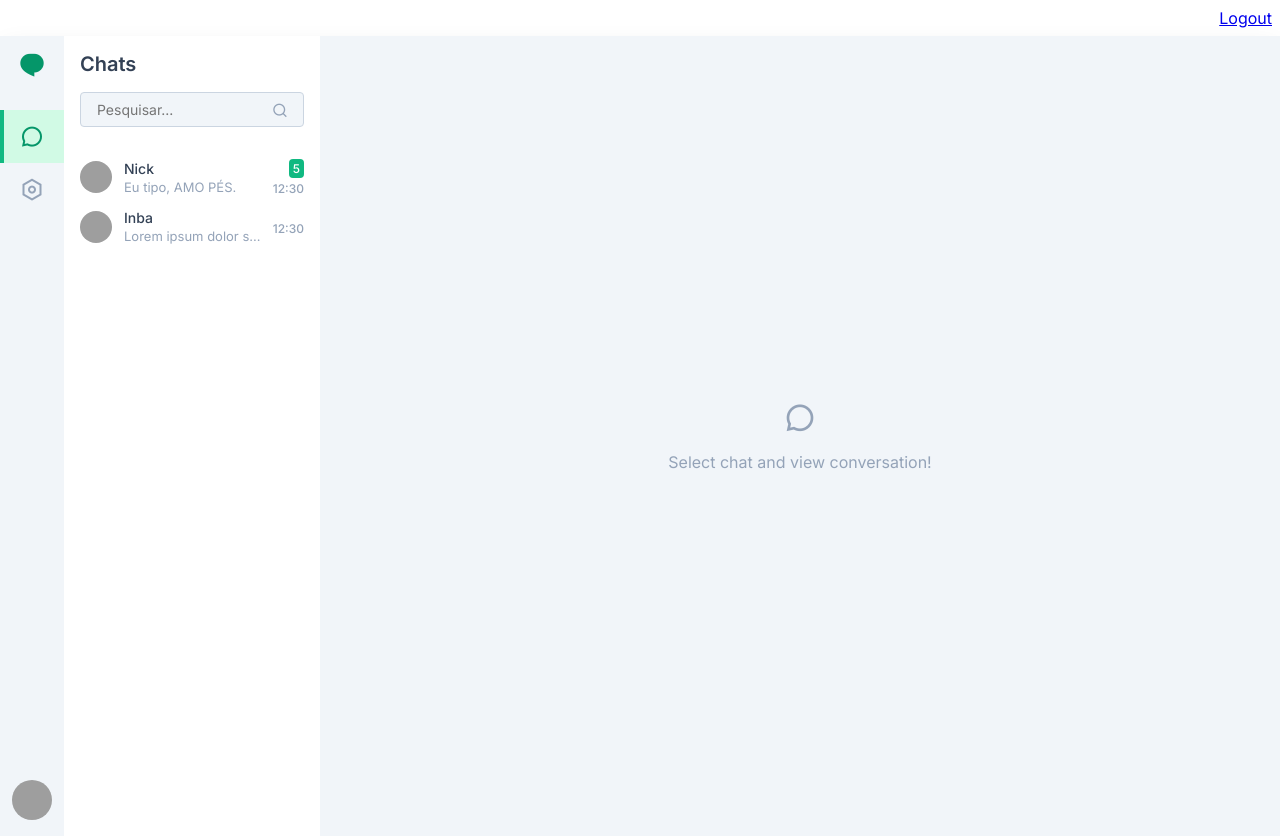
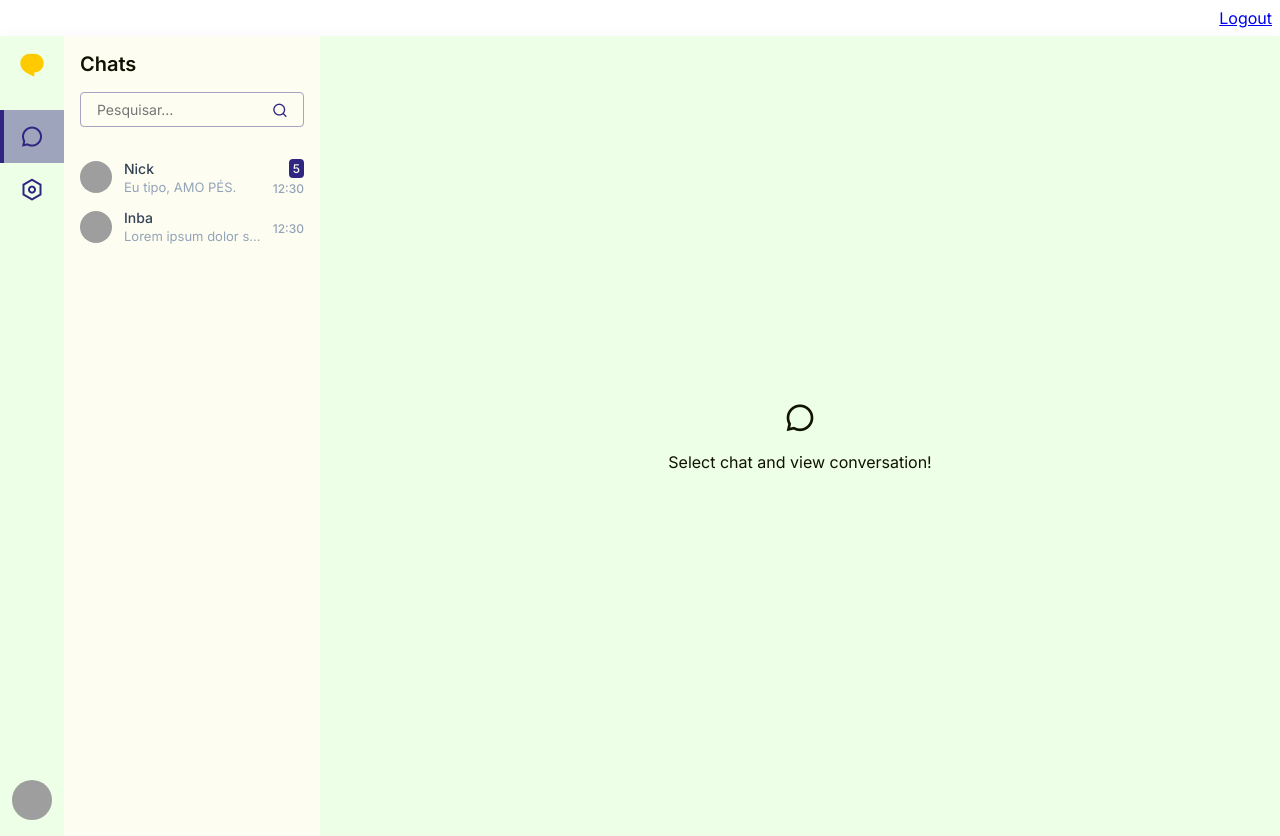
Before and after one commit to Lizard670/Zappy, a Django app: page / in a window 1280 px wide. Run offline with Django 5.2, Linux system fonts and the light colour scheme; the visitor is signed in with stand-in values (Sample User, id 1); some libraries are stand-ins or nearby versions; grey boxes are pictures that could not be loaded.

Commit message:
Atualização do css da home
"""Merge""" das mudanças feitas na branch frontend antiga
Esse git ta uma bagunça mas não tem muito oq eu possa fazer, não foi minha culpa e não tem como eu salvar o dia agora

```diff
--- a/static/css/chat.css
+++ b/static/css/chat.css
@@ -12,7 +12,7 @@
 
 body {
     font-family: 'Inter', sans-serif;
-    color: var(--slate-700);
+    color: var(--backgroud);
 }
 /* end: Globals */
 
@@ -20,7 +20,7 @@ body {
 
 /* start: Chat */
 .chat-section {
-    box-shadow: inset 0 160px 0 0 var(--emerald-500);
+    box-shadow: inset 0 160px 0 0 var(--detalhe2);
     min-height: 100vh;
     display: flex;
     align-items: center;
@@ -32,7 +32,7 @@ body {
     width: 100%;
     height: 720px;
     box-shadow: 0 8px 24px -4px rgba(0, 0, 0, .1);
-    background-color: var(--white);
+    background-color: var(--branco);
     position: relative;
 }
 /* end: Chat */
@@ -42,7 +42,7 @@ body {
 /* start: Sidebar */
 .chat-sidebar {
     width: 64px;
-    background-color: var(--slate-100);
+    background-color: var(--backgroud-chat);
     height: 100%;
     display: flex;
     flex-direction: column;
@@ -53,7 +53,7 @@ body {
 }
 .chat-sidebar-logo {
     font-size: 28px;
-    color: var(--emerald-600);
+    color: var(--logo);
     display: block;
     text-align: center;
     padding: 12px 8px;
@@ -72,17 +72,17 @@ body {
     padding: 12px 8px;
     font-size: 24px;
     text-decoration: none;
-    color: var(--slate-400);
+    color: var(--detalhe1);
     position: relative;
     transition: color .15s ease-in-out;
 }
 .chat-sidebar-menu > * > a:hover {
-    color: var(--slate-600);
+    color: var(--detalhe1);
 }
 .chat-sidebar-menu > .active > a {
-    box-shadow: inset 4px 0 0 0 var(--emerald-500);
-    color: var(--emerald-600);
-    background-color: var(--emerald-100);
+    box-shadow: inset 4px 0 0 0 var(--detalhe1);
+    color: var(--detalhe1);
+    background-color: var(--detalhe-transparencia);
 }
 .chat-sidebar-menu > * > a::before {
     content: attr(data-title);
@@ -94,7 +94,7 @@ body {
     font-size: 13px;
     padding: 6px 12px;
     background-color: rgba(0, 0, 0, .6);
-    color: var(--white);
+    color: var(--branco);
     opacity: 0;
     visibility: hidden;
     transition: all .15s ease-in-out;
@@ -175,7 +175,7 @@ body {
 }
 .content-sidebar {
     width: 256px;
-    background-color: var(--white);
+    background-color: var(--backgroud);
     display: flex;
     flex-direction: column;
     height: 100%;
@@ -186,6 +186,7 @@ body {
 .content-sidebar-title {
     font-size: 20px;
     font-weight: 600;
+    color: var(--text);
     padding: 16px;
 }
 .content-sidebar-form {
@@ -194,8 +195,8 @@ body {
 }
 .content-sidebar-input {
     padding: 8px 16px;
-    background-color: var(--slate-100);
-    border: 1px solid var(--slate-300);
+    background-color: var(--backgroud-detalhe);
+    border: 1px solid var(--detalhe-transparencia);
     outline: none;
     width: 100%;
     border-radius: 4px;
@@ -203,14 +204,14 @@ body {
     font-size: 14px;
 }
 .content-sidebar-input:focus {
-    border-color: var(--slate-400);
+    border-color: var(--indigo-800);
 }
 .content-sidebar-submit {
     position: absolute;
     top: 50%;
     transform: translateY(-50%);
     right: 32px;
-    color: var(--slate-400);
+    color: var(--detalhe1);
     background-color: transparent;
     outline: transparent;
     border: none;
@@ -300,8 +301,8 @@ body {
 .content-message-unread {
     font-size: 12px;
     font-weight: 500;
-    color: var(--white);
-    background-color: var(--emerald-500);
+    color: var(--branco);
+    background-color: var(--detalhe1);
     padding: 2px 4px;
     border-radius: 4px;
 }
@@ -316,7 +317,7 @@ body {
 
 /* start: Conversation */
 .conversation {
-    background-color: var(--slate-100);
+    background-color: var(--backgroud-chat);
     height: 100%;
     padding-left: 256px;
     display: none;
@@ -647,37 +651,37 @@ body {
     background-color: transparent;
     outline: transparent;
     font-size: 20px;
-    color: var(--slate-400);
+    color: var(--green-400);
     cursor: pointer;
     flex-shrink: 0;
 }
 .conversation-form-button:hover {
-    background-color: var(--slate-100);
-    color: var(--slate-600);
+    background-color: var(--green-100);
+    color: var(--botao);
 }
 .conversation-form-button:active {
-    background-color: var(--slate-200);
-    color: var(--slate-600);
+    background-color: var(--green-200);
+    color: var(--botao);
 }
 .conversation-form-submit {
-    background-color: var(--emerald-500);
-    box-shadow: 0 2px 8px -2px var(--emerald-500);
-    color: var(--white);
+    background-color: var(--botao);
+    box-shadow: 0 2px 8px -2px var(--botao);
+    color: var(--branco);
 }
 .conversation-form-submit:hover {
-    background-color: var(--emerald-600);
-    color: var(--white);
+    background-color: var(--green-600);
+    color: var(--branco);
 }
 .conversation-form-submit:active {
     background-color: var(--emerald-700);
-    color: var(--white);
+    color: var(--branco);
 }
 .conversation-default {
     align-items: center;
     justify-content: center;
     padding: 16px;
     padding-left: calc(256px + 16px);
-    color: var(--slate-400);
+    color: var(--text);
 }
 .conversation-default i {
     font-size: 32px;
--- a/static/css/tailwindcss-colors.css
+++ /dev/null
@@ -1,269 +0,0 @@
-:root {
-    /* This color palletes from Tailwind CSS */
-    --white: #fff;
-    --black: #000;
-
-    --slate-50: #f8fafc;
-    --slate-100: #f1f5f9;
-    --slate-200: #e2e8f0;
-    --slate-300: #cbd5e1;
-    --slate-400: #94a3b8;
-    --slate-500: #64748b;
-    --slate-600: #475569;
-    --slate-700: #334155;
-    --slate-800: #1e293b;
-    --slate-900: #0f172a;
-    --slate-950: #020617;
-
-    --gray-50: #f9fafb;
-    --gray-100: #f3f4f6;
-    --gray-200: #e5e7eb;
-    --gray-300: #d1d5db;
-    --gray-400: #9ca3af;
-    --gray-500: #6b7280;
-    --gray-600: #4b5563;
-    --gray-700: #374151;
-    --gray-800: #1f2937;
-    --gray-900: #111827;
-    --gray-950: #030712;
-
-    --zinc-50: #fafafa;
-    --zinc-100: #f4f4f5;
-    --zinc-200: #e4e4e7;
-    --zinc-300: #d4d4d8;
-    --zinc-400: #a1a1aa;
-    --zinc-500: #71717a;
-    --zinc-600: #52525b;
-    --zinc-700: #3f3f46;
-    --zinc-800: #27272a;
-    --zinc-900: #18181b;
-    --zinc-950: #09090b;
-
-    --neutral-50: #fafafa;
-    --neutral-100: #f5f5f5;
-    --neutral-200: #e5e5e5;
-    --neutral-300: #d4d4d4;
-    --neutral-400: #a3a3a3;
-    --neutral-500: #737373;
-    --neutral-600: #525252;
-    --neutral-700: #404040;
-    --neutral-800: #262626;
-    --neutral-900: #171717;
-    --neutral-950: #0a0a0a;
-
-    --stone-50: #fafaf9;
-    --stone-100: #f5f5f4;
-    --stone-200: #e7e5e4;
-    --stone-300: #d6d3d1;
-    --stone-400: #a8a29e;
-    --stone-500: #78716c;
-    --stone-600: #57534e;
-    --stone-700: #44403c;
-    --stone-800: #292524;
-    --stone-900: #1c1917;
-    --stone-950: #0c0a09;
-
-    --red-50: #fef2f2;
-    --red-100: #fee2e2;
-    --red-200: #fecaca;
-    --red-300: #fca5a5;
-    --red-400: #f87171;
-    --red-500: #ef4444;
-    --red-600: #dc2626;
-    --red-700: #b91c1c;
-    --red-800: #991b1b;
-    --red-900: #7f1d1d;
-    --red-950: #450a0a;
-
-    --orange-50: #fff7ed;
-    --orange-100: #ffedd5;
-    --orange-200: #fed7aa;
-    --orange-300: #fdba74;
-    --orange-400: #fb923c;
-    --orange-500: #f97316;
-    --orange-600: #ea580c;
-    --orange-700: #c2410c;
-    --orange-800: #9a3412;
-    --orange-900: #7c2d12;
-    --orange-950: #431407;
-
-    --amber-50: #fffbeb;
-    --amber-100: #fef3c7;
-    --amber-200: #fde68a;
-    --amber-300: #fcd34d;
-    --amber-400: #fbbf24;
-    --amber-500: #f59e0b;
-    --amber-600: #d97706;
-    --amber-700: #b45309;
-    --amber-800: #92400e;
-    --amber-900: #78350f;
-    --amber-950: #451a03;
-
-    --yellow-50: #fefce8;
-    --yellow-100: #fef9c3;
-    --yellow-200: #fef08a;
-    --yellow-300: #fde047;
-    --yellow-400: #facc15;
-    --yellow-500: #eab308;
-    --yellow-600: #ca8a04;
-    --yellow-700: #a16207;
-    --yellow-800: #854d0e;
-    --yellow-900: #713f12;
-    --yellow-950: #422006;
-
-    --lime-50: #f7fee7;
-    --lime-100: #ecfccb;
-    --lime-200: #d9f99d;
-    --lime-300: #bef264;
-    --lime-400: #a3e635;
-    --lime-500: #84cc16;
-    --lime-600: #65a30d;
-    --lime-700: #4d7c0f;
-    --lime-800: #3f6212;
-    --lime-900: #365314;
-    --lime-950: #1a2e05;
-
-    --green-50: #f0fdf4;
-    --green-100: #dcfce7;
-    --green-200: #bbf7d0;
-    --green-300: #86efac;
-    --green-400: #4ade80;
-    --green-500: #22c55e;
-    --green-600: #16a34a;
-    --green-700: #15803d;
-    --green-800: #166534;
-    --green-900: #14532d;
-    --green-950: #052e16;
-
-    --emerald-50: #ecfdf5;
-    --emerald-100: #d1fae5;
-    --emerald-200: #a7f3d0;
-    --emerald-300: #6ee7b7;
-    --emerald-400: #34d399;
-    --emerald-500: #10b981;
-    --emerald-600: #059669;
-    --emerald-700: #047857;
-    --emerald-800: #065f46;
-    --emerald-900: #064e3b;
-    --emerald-950: #022c22;
-
-    --teal-50: #f0fdfa;
-    --teal-100: #ccfbf1;
-    --teal-200: #99f6e4;
-    --teal-300: #5eead4;
-    --teal-400: #2dd4bf;
-    --teal-500: #14b8a6;
-    --teal-600: #0d9488;
-    --teal-700: #0f766e;
-    --teal-800: #115e59;
-    --teal-900: #134e4a;
-    --teal-950: #042f2e;
-
-    --cyan-50: #ecfeff;
-    --cyan-100: #cffafe;
-    --cyan-200: #a5f3fc;
-    --cyan-300: #67e8f9;
-    --cyan-400: #22d3ee;
-    --cyan-500: #06b6d4;
-    --cyan-600: #0891b2;
-    --cyan-700: #0e7490;
-    --cyan-800: #155e75;
-    --cyan-900: #164e63;
-    --cyan-950: #083344;
-
-    --sky-50: #f0f9ff;
-    --sky-100: #e0f2fe;
-    --sky-200: #bae6fd;
-    --sky-300: #7dd3fc;
-    --sky-400: #38bdf8;
-    --sky-500: #0ea5e9;
-    --sky-600: #0284c7;
-    --sky-700: #0369a1;
-    --sky-800: #075985;
-    --sky-900: #0c4a6e;
-    --sky-950: #082f49;
-
-    --blue-50: #eff6ff;
-    --blue-100: #dbeafe;
-    --blue-200: #bfdbfe;
-    --blue-300: #93c5fd;
-    --blue-400: #60a5fa;
-    --blue-500: #3b82f6;
-    --blue-600: #2563eb;
-    --blue-700: #1d4ed8;
-    --blue-800: #1e40af;
-    --blue-900: #1e3a8a;
-    --blue-950: #172554;
-
-    --indigo-50: #eef2ff;
-    --indigo-100: #e0e7ff;
-    --indigo-200: #c7d2fe;
-    --indigo-300: #a5b4fc;
-    --indigo-400: #818cf8;
-    --indigo-500: #6366f1;
-    --indigo-600: #4f46e5;
-    --indigo-700: #4338ca;
-    --indigo-800: #3730a3;
-    --indigo-900: #312e81;
-    --indigo-950: #1e1b4b;
-
-    --violet-50: #f5f3ff;
-    --violet-100: #ede9fe;
-    --violet-200: #ddd6fe;
-    --violet-300: #c4b5fd;
-    --violet-400: #a78bfa;
-    --violet-500: #8b5cf6;
-    --violet-600: #7c3aed;
-    --violet-700: #6d28d9;
-    --violet-800: #5b21b6;
-    --violet-900: #4c1d95;
-    --violet-950: #2e1065;
-
-    --purple-50: #faf5ff;
-    --purple-100: #f3e8ff;
-    --purple-200: #e9d5ff;
-    --purple-300: #d8b4fe;
-    --purple-400: #c084fc;
-    --purple-500: #a855f7;
-    --purple-600: #9333ea;
-    --purple-700: #7e22ce;
-    --purple-800: #6b21a8;
-    --purple-900: #581c87;
-    --purple-950: #3b0764;
-
-    --fuchsia-50: #fdf4ff;
-    --fuchsia-100: #fae8ff;
-    --fuchsia-200: #f5d0fe;
-    --fuchsia-300: #f0abfc;
-    --fuchsia-400: #e879f9;
-    --fuchsia-500: #d946ef;
-    --fuchsia-600: #c026d3;
-    --fuchsia-700: #a21caf;
-    --fuchsia-800: #86198f;
-    --fuchsia-900: #701a75;
-    --fuchsia-950: #4a044e;
-
-    --pink-50: #fdf2f8;
-    --pink-100: #fce7f3;
-    --pink-200: #fbcfe8;
-    --pink-300: #f9a8d4;
-    --pink-400: #f472b6;
-    --pink-500: #ec4899;
-    --pink-600: #db2777;
-    --pink-700: #be185d;
-    --pink-800: #9d174d;
-    --pink-900: #831843;
-    --pink-950: #500724;
-
-    --rose-50: #fff1f2;
-    --rose-100: #ffe4e6;
-    --rose-200: #fecdd3;
-    --rose-300: #fda4af;
-    --rose-400: #fb7185;
-    --rose-500: #f43f5e;
-    --rose-600: #e11d48;
-    --rose-700: #be123c;
-    --rose-800: #9f1239;
-    --rose-900: #881337;
-    --rose-950: #4c0519;
-}
--- /dev/null
+++ b/static/css/zappy-colors.css
@@ -0,0 +1,53 @@
+
+:root{
+
+    /*backgrounds*/
+    --backgroud: #fdfef1;
+    --backgroud-chat: #edffe6;
+
+    /*background conteiner e alguns detalhes*/
+    --branco: #fdfef1;
+
+    /*cores dos textos*/
+    --text: #111202;
+
+    /*logo*/
+    --logo: #ffcb00;
+
+    /*cores side-bar*/
+    --detalhe1: #302681;
+    --detalhe-transparencia: #3026816b;
+
+    /*cor dos botões e do chat*/
+    --botao: #009440;
+
+
+    --detalhe2: #ffcb006b;
+
+    /*detalhes a parte*/
+    --stone-100: #f5f5f4;
+    --stone-200: #e7e5e4;
+    --stone-600: #57534e;
+
+    --slate-50: #f8fafc;
+    --slate-100: #f1f5f9;
+    --slate-200: #e2e8f0;
+    --slate-300: #cbd5e1;
+    --slate-400: #94a3b8;
+    --slate-600: #475569;
+    --slate-700: #334155;
+    --slate-800: #1e293b;
+
+    --green-100: #dcfce7;
+    --green-200: #bbf7d0;
+    --green-300: #86efac;
+    --green-400: #4ade80;
+    --green-600: #16a34a;
+
+    --emerald-700: #047857;
+
+
+    --indigo-800: #3730a3;
+
+
+}
--- a/templates/chat/index.html
+++ b/templates/chat/index.html
@@ -4,7 +4,7 @@
     <meta charset="UTF-8">
     <meta name="viewport" content="width=device-width, initial-scale=1.0">
     <link href="https://cdn.jsdelivr.net/npm/remixicon@3.2.0/fonts/remixicon.css" rel="stylesheet">
-    <link rel="stylesheet" href="/static/css/tailwindcss-colors.css">
+    <link rel="stylesheet" href="/static/css/zappy-colors.css">
     <link rel="stylesheet" href="/static/css/chat.css">
     <title>Chat</title>
 </head>
```
Also changed, not shown: other parts of static/css/chat.css (+31 -28 lines).
